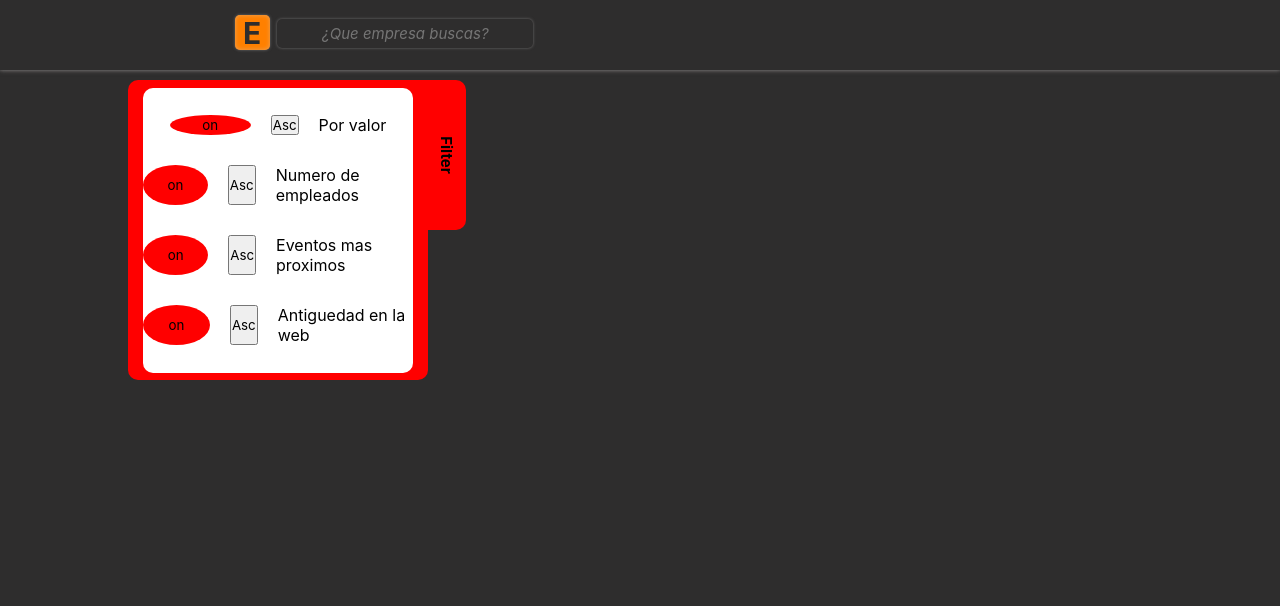
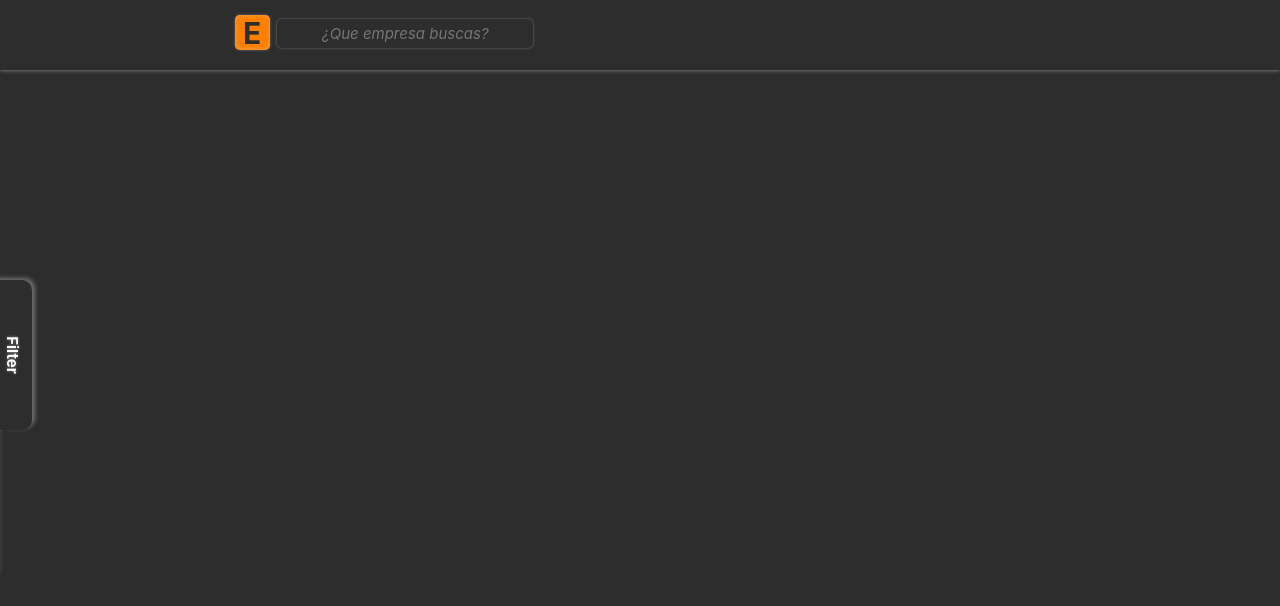
Before and after one commit to miguelCidPaz/enterprise-front, a React (Create React App) app: page /ranking in a window 1280 px wide. Shown: the top 606 px of the page. Built offline with nearby package versions, Linux system fonts and the light colour scheme.

Commit message:
terminado visual y seleccion de opcion

```diff
--- a/src/assets/scss/globals.scss
+++ b/src/assets/scss/globals.scss
@@ -9,6 +9,8 @@
     --text-deg-1:#706E6E;
     --opposite:#FF8000;
     --opposite-deg-1:#E8A45F;
+    --enable: #12CC12;
+    --disable: #FF0000;
 }
 
 .dark{
@@ -22,4 +24,6 @@
     --text-deg-1:#888585;
     --opposite:#1F1FCC;
     --opposite-deg-1:#4C4CC2;
+    --enable: #12CC12;
+    --disable: #FF0000;
 }
--- a/src/components/Filter/Filter.jsx
+++ b/src/components/Filter/Filter.jsx
@@ -1,39 +1,51 @@
+import { useState, useEffect } from 'react';
 import './styles.scss';
 
 const Filter = (props) => {
+    const [filter, setFilter] = useState({
+        values: false, employeds: true, events: false, times: false
+    });
+
+    const [show, setShow] = useState(false);
+
+    const changeFilter = (value) => {
+        const copy = { values: false, employeds: false, events: false, times: false };
+        if (value !== undefined) {
+            copy[value] = true;
+        }
+        setFilter(copy);
+    }
+
+    useEffect(() => {
+    }, [filter]);
+
+
+    const options = [
+        { option: 'Por valor de empresa', value: 'values' },
+        { option: 'Numero de empleados', value: 'employeds' },
+        { option: 'Eventos mas proximos', value: 'events' },
+        { option: 'Antiguedad en la web', value: 'times' },
+    ]
 
     return (
-        <section className={`filter--main`}>
+        <section className={`filter--main ${props.theme}`} className={show ? `filter--main-show ${props.theme}` : `filter--main ${props.theme}`}>
 
-            <button className={`filter--button-show`}>
+            <button onClick={e => setShow(!show)} className={`filter--button-show`}>
                 <p className={`filter--button-show-label`}>Filter</p>
             </button>
 
             <div className={`filter--container`}>
 
-                <div className={`filter--container-button`}>
-                    <button className={`filter--button-deactivate ${props.theme}`}>on</button>
-                    <button>Asc</button>
-                    <p>Por valor</p>
-                </div>
-
-                <div className={`filter--container-button`}>
-                    <button className={`filter--button-deactivate ${props.theme}`}>on</button>
-                    <button>Asc</button>
-                    <p>Numero de empleados</p>
-                </div>
-
-                <div className={`filter--container-button`}>
-                    <button className={`filter--button-deactivate ${props.theme}`}>on</button>
-                    <button>Asc</button>
-                    <p>Eventos mas proximos</p>
-                </div>
-
-                <div className={`filter--container-button`}>
-                    <button className={`filter--button-deactivate ${props.theme}`}>on</button>
-                    <button>Asc</button>
-                    <p>Antiguedad en la web</p>
-                </div>
+                {options.map(element => {
+                    return (
+                        <div className={`filter--container-button`}>
+                            <button onClick={e => changeFilter(element.value)} className={`${filter[element.value] ? 'filter--enable' : 'filter--disable'} filter--button ${props.theme}`}>
+                                <div className={`${filter[element.value] ? 'filter--pilot-enable' : 'filter--pilot-disable'}`}></div>
+                            </button>
+                            <p className={`filter--label-button ${props.theme}`}>{element.option}</p>
+                        </div>
+                    )
+                })}
 
             </div>
 
--- a/src/components/Filter/styles.scss
+++ b/src/components/Filter/styles.scss
@@ -1,43 +1,93 @@
-.filter--main{
+.filter--main, .filter--main-show{
     position: absolute;
-    top: 10%;
-    left:10%;
-    background-color: red;
+    transform: translateX(-100px);
+    top: 35vh;
+    background-color: var(--background-color);
+    box-shadow: 4px -2px 6px var(--background-color-deg-1),
+    -1px 1px 2px var(--background-color-deg-1);
     border-radius: 10px 0px 10px 10px;
     width: 300px;
     height: 300px;
+    transition-duration: 0.2s;
     margin: auto;
     z-index: 1;
+    animation: aparition 2s ease forwards;
+
+    @keyframes aparition {
+        0%{transform: translateX(-100px);}
+        100%{transform: translateX(0px);}
+    }
+
+    &:hover{
+        background-color: var(--primary);
+        box-shadow: 4px -2px 6px var(--primary-deg-1);
+
+        .filter--button-show{
+            background-color: var(--primary);
+            box-shadow: 3px -2px 4px var(--primary-deg-1);
+        }
+
+        .filter--button-show-label{
+            color: white;
+        }
+
+        .filter--container{
+            box-shadow: -2px 2px 3px var(--primary-deg-1) inset;
+        }
+    }
+}
+
+.filter--main{
+    left:-306px;
+}
+
+.filter--main-show{
+    left: -50px;
 }
 
 .filter--button-show{
     position:absolute;
-    background-color: red;
+    background-color: var(--background-color);
+    box-shadow: 3px -2px 4px var(--background-color-deg-1);
     border: none;
     outline: none;
     left: 100%;
     height: 50%;
     border-radius: 0px 10px 10px 0px;
     z-index: 0;
+    cursor: pointer;
+    transition-duration: 0.2s;
 }
 
 .filter--button-show-label{
+    color: var(--text);
+    text-shadow: 0 0 3px var(--text-deg-1);
     height: 12%;
     font-size: 15px;
+    font-weight: bolder;
     transform: rotateZ(90deg);
     text-align: center;
+    font-weight: bolder;
+    transition-duration: 0.2s;
+}
+
+.filter--label-button{
+    color: var(--text);
+    font-size: 15px;
     font-weight: bolder;
 }
 
 .filter--container{
-    background-color: white;
+    background-color: var(--background-color);
+    box-shadow: -2px 2px 3px var(--background-color-deg-1) inset,
+    0 0 3px var(--background-color-deg-1);
     margin: auto;
     display: flex;
     flex-direction: column;
     justify-content: center;
     align-items: center;
     gap: 30px;
-    width: 90%;
+    width: 94%;
     height: 95%;
     margin-top: 2.5%;
     border-radius: 10px;
@@ -46,16 +96,59 @@
 .filter--container-button{
     display: flex;
     flex-direction: row;
-    width: 100%;
-    gap: 20px;
+    align-items: center;
+    width: 180px;
+    height: 50px;
+    gap: 10px;
+    margin-top: -10px;
+    margin-bottom: -10px;
     justify-content: center;
 }
 
-.filter--button-deactivate{
-    background-color: red;
+.filter--button{
+    background-color: var(--background-color);
+    box-shadow: 0 0 1px var(--background-color-deg-1) inset;
     border: none;
     outline: none;
     border-radius: 50%;
-    width: 30%;
-    height: 100%;
+    width: 30px;
+    height: 30px;
+    cursor:pointer;
+    transition-duration: 0.2s;
 }
+
+.filter--button:hover{
+    box-shadow:0 0 5px var(--background-color-deg-1) inset;
+
+    .filter--pilot-enable{
+        box-shadow: 0 0 4px var(--enable);
+    }
+
+    .filter--pilot-disable{
+        box-shadow: 0 0 4px var(--disable);
+    }
+}
+
+.filter--enable:active{
+    box-shadow: 0 0 5px var(--enable) inset;
+}
+
+.filter--disable:active{
+    box-shadow: 0 0 5px var(--disable) inset;
+}
+
+.filter--pilot-enable, .filter--pilot-disable{
+    margin: auto;
+    width: 10px;
+    height: 10px;
+    border-radius: 50%;
+    transition-duration: 0.2s;
+}
+
+.filter--pilot-enable{
+    background-color: var(--enable);
+}
+
+.filter--pilot-disable{
+    background-color: var(--disable);
+}
```
Also changed, not shown: src/components/Filter/logicFilter.js (added).
